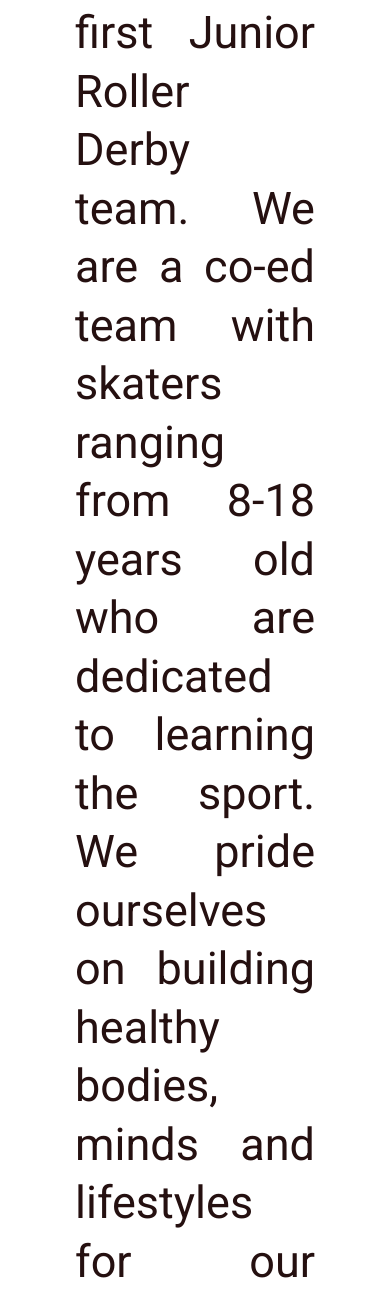
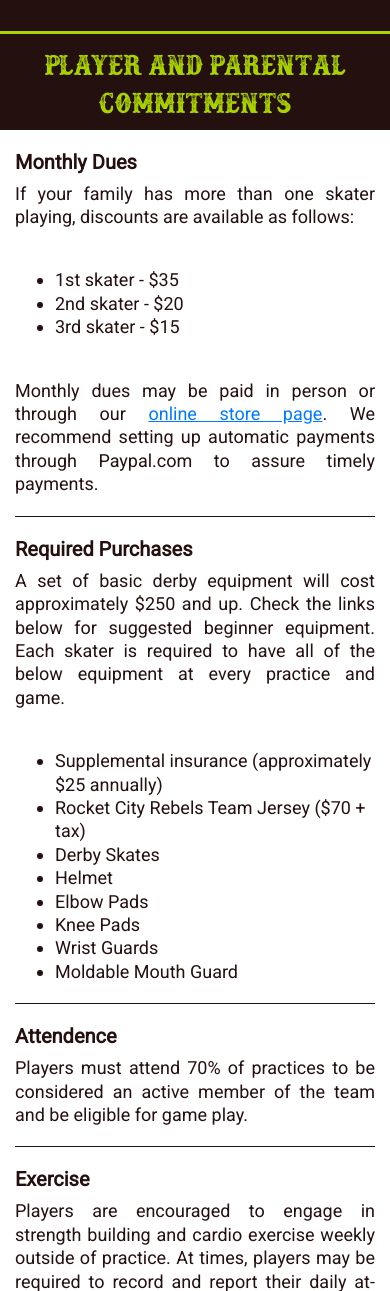
Before and after one commit to Carlson-Jonathan/RocketCityRebels, a PHP site: page /rebels/pages/enlist.php in a window 390 px wide; the page is wider, and only the part inside the window is pictured. Shown: the part 2568-3859 px from the top of that part. Run offline with PHP 8.4, Linux system fonts and the light colour scheme; data comes from the database, SQL or seed files in the repository; some libraries are stand-ins or nearby versions; some web fonts are replaced.

Commit message:
Testing media query

```diff
--- a/pages/enlist.php
+++ b/pages/enlist.php
@@ -239,7 +239,7 @@
         // Adjustments to CSS when boot camp is in season
             document.getElementById("pagetitle").innerHTML = "Become a Rebel";
             if(inSeason()) {
-                window.onload = scrolldown;
+                //window.onload = scrolldown;
                 document.getElementById("start").style.margin = "265px";
                 document.getElementById("bcinfo").style.display = "block";
                 document.getElementById("regfee").style.display = "block";
--- a/styles/derbyCell.css
+++ b/styles/derbyCell.css
@@ -19,7 +19,6 @@ header {
 
 body {
     background-color: #aad400;
-    zoom: 250%;
 }
 
 main {
@@ -128,7 +127,7 @@ li a.active {
 .row, .row2 {
     background-color: #251010;
     margin-bottom: 3px;
-    padding: 20px 30px;
+    padding: 20px 15px;
 }
 
 .row2 {
@@ -161,7 +160,7 @@ li a.active {
     font-size: 18px;
     font-weight: 100;
     line-height: 1.3em;
-    font-family: roboto;
+    font-family: roboto, arial, sans-serif;
 }
 
 .lighttext {
@@ -328,5 +327,7 @@ html {
         width: 90%;
     }
 
-
+    body {
+        zoom: 250%;
+    }
 }
```
